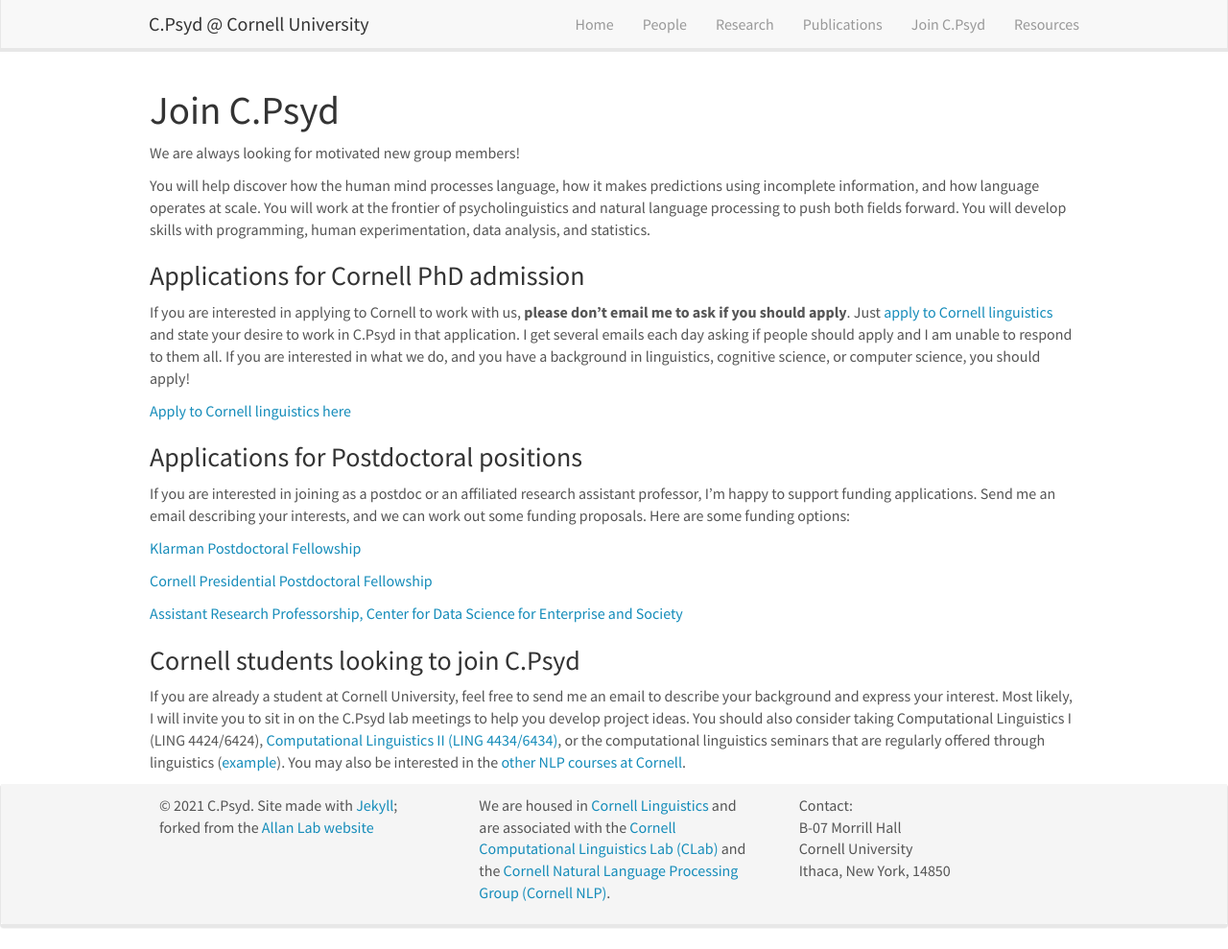
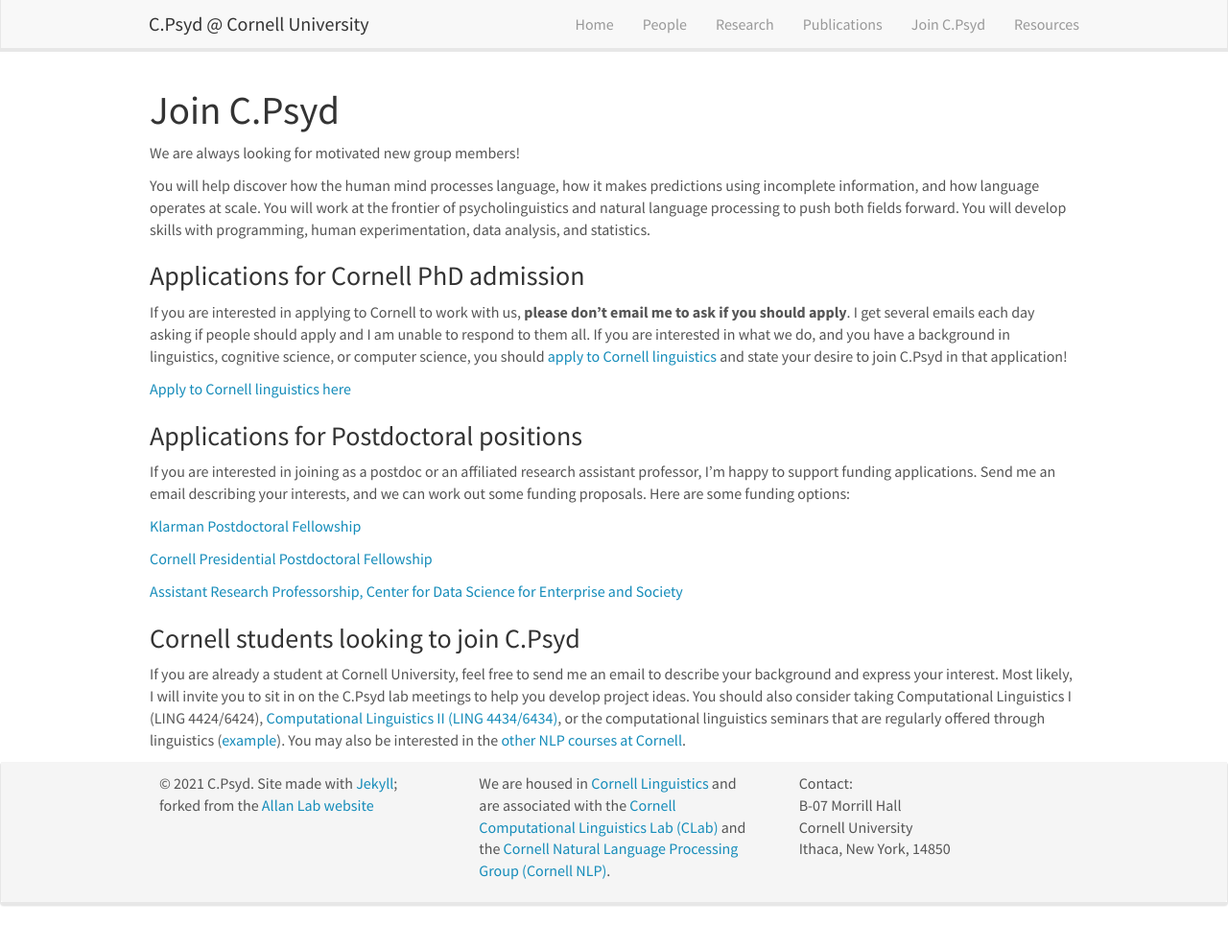
Before and after one commit to C-Psyd/c-psyd.github.io, a Jekyll site: the page built from _pages/openings.md, in a window 1280 px wide and 989 px high. Shown: the whole window at 96% size. Built offline with Jekyll 4.4.1, drawn with Linux system fonts in a browser that asks for light colours; nearby versions of some CDN libraries.

Commit message:
rephrase

```diff
--- a/_pages/openings.md
+++ b/_pages/openings.md
@@ -13,7 +13,7 @@ We are always looking for motivated new group members!
 You will help discover how the human mind processes language, how it makes predictions using incomplete information, and how language operates at scale. You will work at the frontier of psycholinguistics and natural language processing to push both fields forward. You will develop skills with programming, human experimentation, data analysis, and statistics.
 
 ### Applications for Cornell PhD admission
-If you are interested in applying to Cornell to work with us, **please don't email me to ask if you should apply**. Just [apply to Cornell linguistics](https://linguistics.cornell.edu/graduate#admissions:) and state your desire to work in C.Psyd in that application. I get several emails each day asking if people should apply and I am unable to respond to them all. If you are interested in what we do, and you have a background in linguistics, cognitive science, or computer science, you should apply!
+If you are interested in applying to Cornell to work with us, **please don't email me to ask if you should apply**. I get several emails each day asking if people should apply and I am unable to respond to them all. If you are interested in what we do, and you have a background in linguistics, cognitive science, or computer science, you should [apply to Cornell linguistics](https://linguistics.cornell.edu/graduate#admissions:) and state your desire to join C.Psyd in that application!
 
 [Apply to Cornell linguistics here](https://linguistics.cornell.edu/graduate#admissions:)
 
```
